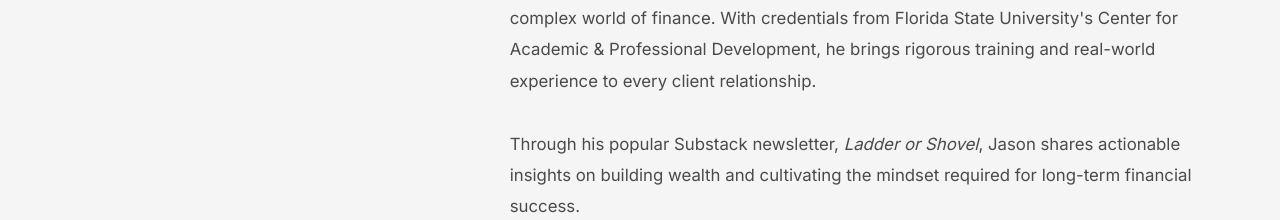
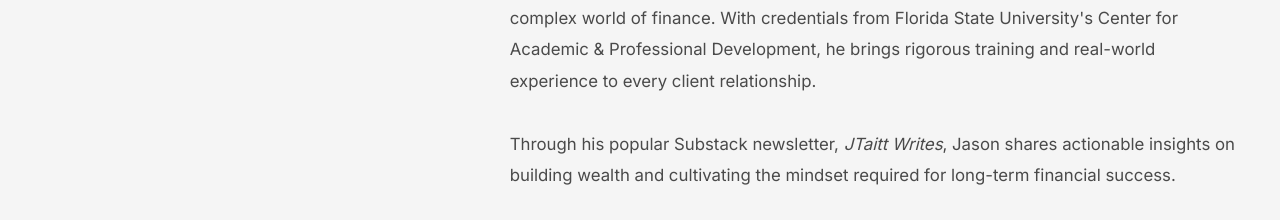
Before and after one commit to carto79/taitt-fin, a plain HTML site: page index.html in a window 1280 px wide. Shown: the part 1860-2080 px from the top of the page. Drawn offline with nearby package versions, Linux system fonts and the light colour scheme; a web font is replaced by a local one.

Commit message:
fix: rename newsletter to JTaitt Writes

```diff
--- a/index.html
+++ b/index.html
@@ -1190,7 +1190,7 @@
                             University's Center for Academic &amp; Professional Development, he brings rigorous training
                             and real-world experience to every client relationship.</p>
                         <p class="reveal reveal-delay-2">Through his popular Substack newsletter,
-                            <em>Ladder or Shovel</em>, Jason shares actionable insights on building wealth and
+                            <em>JTaitt Writes</em>, Jason shares actionable insights on building wealth and
                             cultivating the mindset required for long-term financial success.
                         </p>
                         <div class="social-links reveal reveal-delay-3">
@@ -1374,13 +1374,13 @@
             <div class="section-container">
                 <div class="newsletter-content">
                     <div class="section-label reveal">Newsletter</div>
-                    <h2 class="section-title reveal reveal-delay-1">Ladder or Shovel</h2>
+                    <h2 class="section-title reveal reveal-delay-1">JTaitt Writes</h2>
                     <p class="reveal reveal-delay-2">Weekly insights on wealth-building, legacy planning, and the
                         mindset shifts that separate those who climb from those who dig. Join the community.</p>
                     <div class="newsletter-embed reveal reveal-delay-2">
                         <iframe src="https://jtaittw.substack.com/embed" width="480" height="320"
                             style="border:none; background:white; border-radius:12px;" frameborder="0"
-                            scrolling="no" title="Ladder or Shovel Substack newsletter signup"></iframe>
+                            scrolling="no" title="JTaitt Writes Substack newsletter signup"></iframe>
                     </div>
                     <div class="reveal reveal-delay-3">
                         <a href="https://jtaittw.substack.com/" target="_blank" rel="noopener noreferrer"
```
